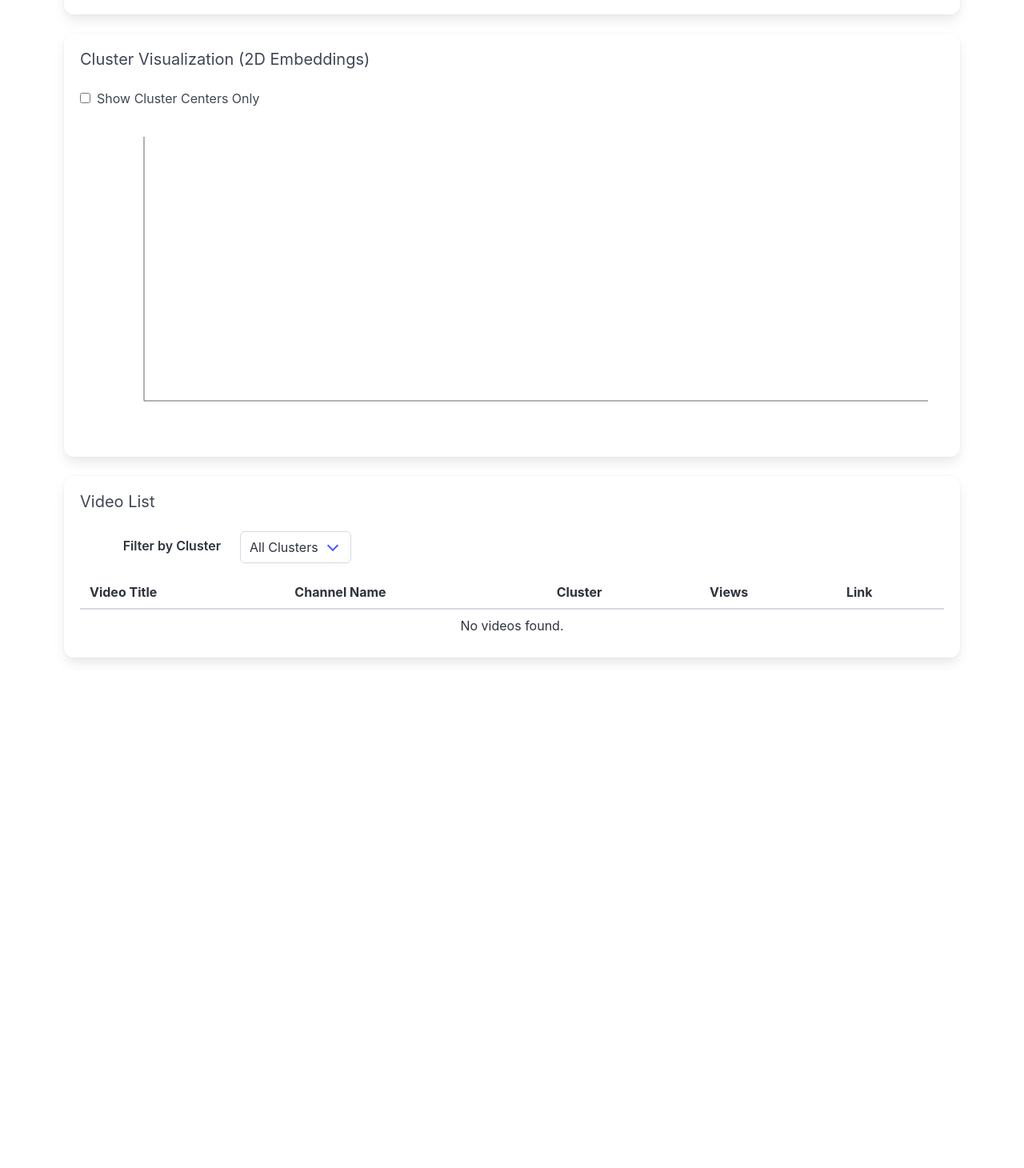
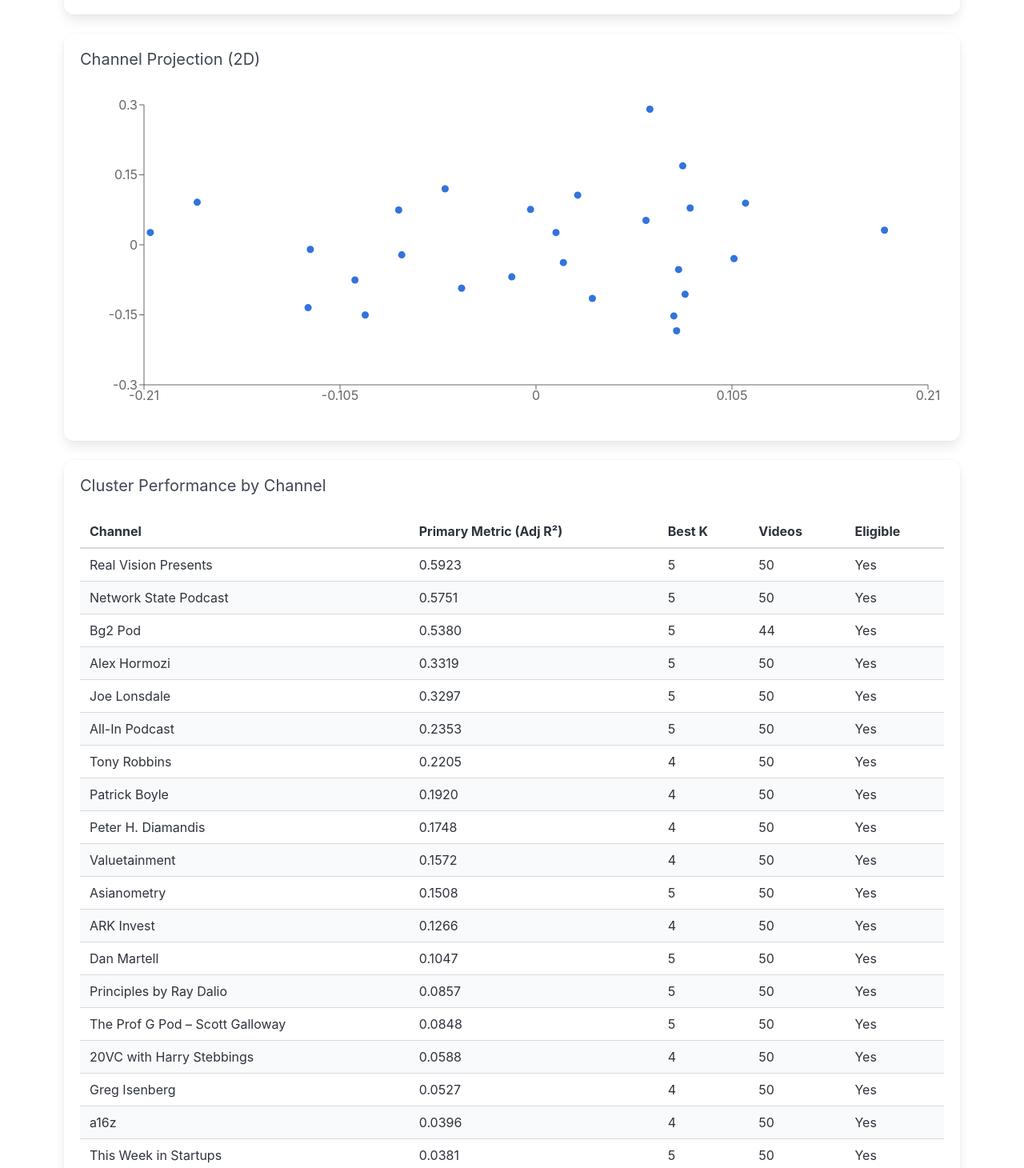
Before and after one commit to sanmquin/AI, a React (Vite) app in the folder webapp/: page / in a window 1280 px wide. Shown: the part 170-1630 px from the top of the page at 80% size. Before the commit the page ends 1008 px from the top, so only its background shows below. Built offline with nearby package versions, Linux system fonts and the light colour scheme.

Commit message:
Add home screen channel projection and cluster performance table

```diff
--- a/webapp/src/App.jsx
+++ b/webapp/src/App.jsx
@@ -1,13 +1,30 @@
 import { useState, useMemo, useEffect } from 'react';
 import 'bulma/css/bulma.min.css';
+import { ScatterChart, Scatter, XAxis, YAxis, Tooltip, ResponsiveContainer } from 'recharts';
 import ChannelSelector from './components/ChannelSelector';
 import Chart from './components/Chart';
 import Table from './components/Table';
 import ClusterStats from './components/ClusterStats';
 
+const HOME_CHART_COLOR = '#3273dc';
+
+const HomeProjectionTooltip = ({ active, payload }) => {
+  if (!active || !payload || payload.length === 0) return null;
+
+  const point = payload[0].payload;
+  return (
+    <div className="box" style={{ padding: '10px' }}>
+      <p><strong>{point.channel_name}</strong></p>
+      <p>Projection: ({point.x.toFixed(3)}, {point.y.toFixed(3)})</p>
+    </div>
+  );
+};
+
 function App() {
   const [data, setData] = useState([]);
   const [channelsList, setChannelsList] = useState([]);
+  const [channelProjection, setChannelProjection] = useState([]);
+  const [channelMetrics, setChannelMetrics] = useState([]);
   const [selectedChannel, setSelectedChannel] = useState('');
   const [loading, setLoading] = useState(true);
   const [error, setError] = useState(null);
@@ -28,11 +45,13 @@
       .then(([clustersData, channelsData]) => {
         if (isMounted) {
           const videos = clustersData?.artifacts?.videos_clustered || [];
+          const metrics = clustersData?.artifacts?.channel_metrics || [];
+          const projections = channelsData?.artifacts?.channel_projection_2d || [];
           setData(videos);
+          setChannelMetrics(metrics);
+          setChannelProjection(projections);
 
-          const centroids = channelsData?.artifacts?.channel_centroids_20d || [];
-          const extractedChannels = centroids.map(c => c.channel_name);
-          // Fallback if channels.json is somehow empty but videos exist
+          const extractedChannels = projections.map(c => c.channel_name);
           if (extractedChannels.length === 0 && videos.length > 0) {
              const channelSet = new Set(videos.map(item => item.channel_name));
              setChannelsList(Array.from(channelSet));
@@ -57,11 +76,15 @@
 
   const channels = useMemo(() => channelsList, [channelsList]);
 
-  // Filter data based on selected channel
   const filteredData = useMemo(() => {
     if (!selectedChannel) return [];
     return data.filter(item => item.channel_name === selectedChannel);
   }, [data, selectedChannel]);
+
+  const orderedChannelMetrics = useMemo(
+    () => [...channelMetrics].sort((a, b) => (b.best_adj_r2 ?? Number.NEGATIVE_INFINITY) - (a.best_adj_r2 ?? Number.NEGATIVE_INFINITY)),
+    [channelMetrics]
+  );
 
   if (loading) {
     return <div className="container p-4"><p>Loading data...</p></div>;
@@ -83,6 +106,54 @@
         />
       </div>
 
+      {!selectedChannel && (
+        <>
+          <div className="box">
+            <h2 className="subtitle">Channel Projection (2D)</h2>
+            <div style={{ width: '100%', height: 420 }}>
+              <ResponsiveContainer>
+                <ScatterChart margin={{ top: 20, right: 20, bottom: 20, left: 20 }}>
+                  <XAxis type="number" dataKey="x" name="Projection X" />
+                  <YAxis type="number" dataKey="y" name="Projection Y" />
+                  <Tooltip content={<HomeProjectionTooltip />} cursor={{ strokeDasharray: '3 3' }} />
+                  <Scatter data={channelProjection} fill={HOME_CHART_COLOR} name="Channels" />
+                </ScatterChart>
+              </ResponsiveContainer>
+            </div>
+          </div>
+
+          <div className="box">
+            <h2 className="subtitle">Cluster Performance by Channel</h2>
+            <div className="table-container">
+              <table className="table is-fullwidth is-striped is-hoverable">
+                <thead>
+                  <tr>
+                    <th>Channel</th>
+                    <th>Primary Metric (Adj R²)</th>
+                    <th>Best K</th>
+                    <th>Videos</th>
+                    <th>Eligible</th>
+                  </tr>
+                </thead>
+                <tbody>
+                  {orderedChannelMetrics.map((metric) => (
+                    <tr key={metric.channel_name}>
+                      <td>{metric.channel_name}</td>
+                      <td>{(metric.best_adj_r2 ?? 0).toFixed(4)}</td>
+                      <td>{metric.best_k ?? 'N/A'}</td>
+                      <td>{metric.n_videos ?? 0}</td>
+                      <td>{metric.eligible ? 'Yes' : 'No'}</td>
+                    </tr>
+                  ))}
+                </tbody>
+              </table>
+            </div>
+          </div>
+        </>
+      )}
+
+      {selectedChannel && (
+        <>
           <div className="columns">
             <div className="column is-full">
               <div className="box">
@@ -98,6 +169,8 @@
             <h2 className="subtitle">Video List</h2>
             <Table data={filteredData} />
           </div>
+        </>
+      )}
     </div>
   );
 }
```
Lines whose indentation alone changed are shown as unchanged.
